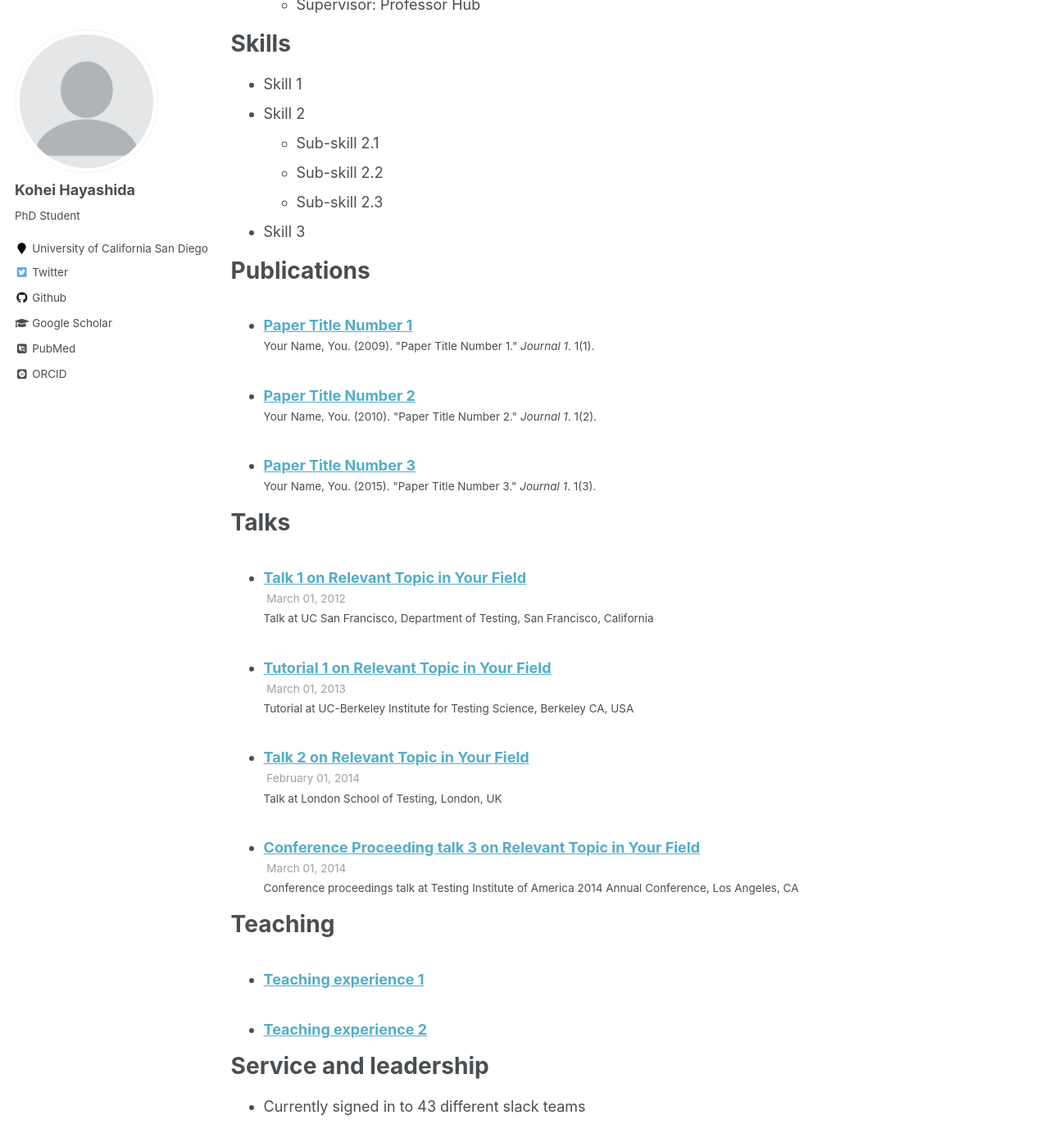
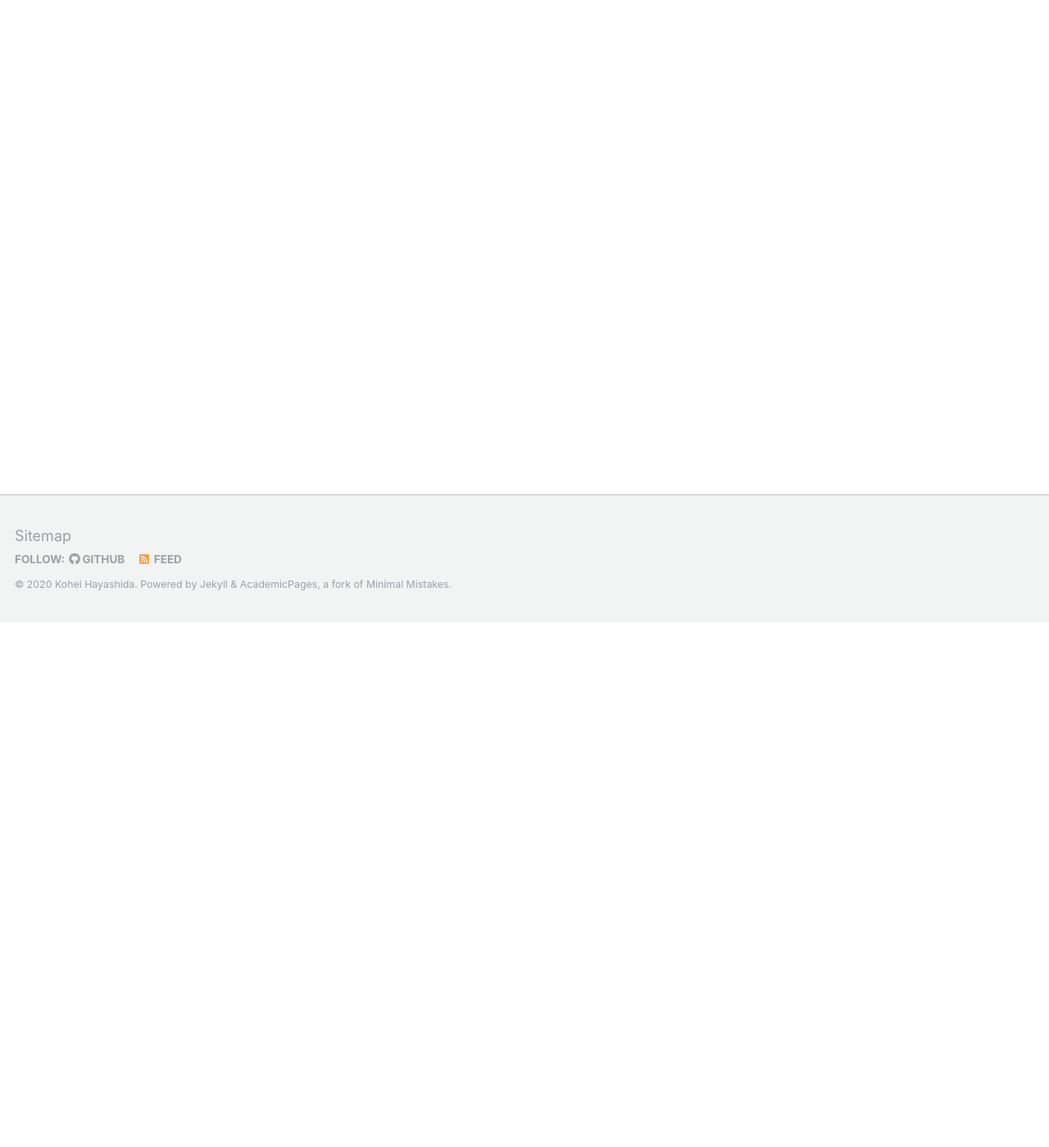
Before and after one commit to doralindaaaa/doralindaaaa.github.io, a Jekyll site: the page built from _pages/cv.md, in a window 1280 px wide and 1400 px high, scrolled down 641 px. Shown: the whole window at 82% size. Built offline with Jekyll 4.4.1, drawn with Linux system fonts in a browser that asks for light colours; some web fonts are replaced; some of the changed text lies outside the part shown.

Commit message:
commented out cv

```diff
--- a/_pages/cv.md
+++ b/_pages/cv.md
@@ -9,7 +9,7 @@
 
 {% include base_path %}
 
-Education
+<!-- Education
 ======
 * B.S. in GitHub, GitHub University, 2012
 * M.S. in Jekyll, GitHub University, 2014
@@ -56,4 +56,4 @@
 
 Service and leadership
 ======
-* Currently signed in to 43 different slack teams
+* Currently signed in to 43 different slack teams -->
```
